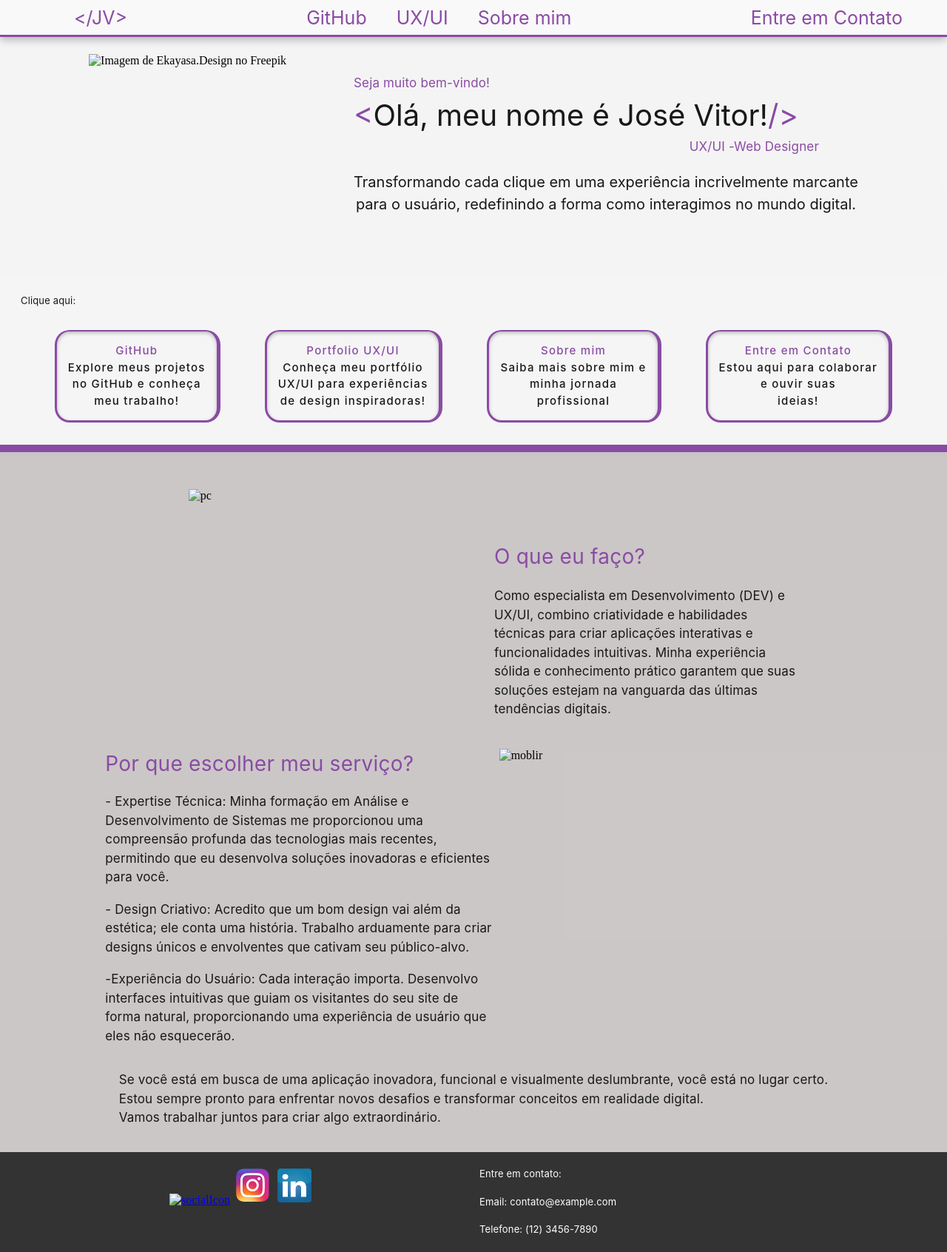
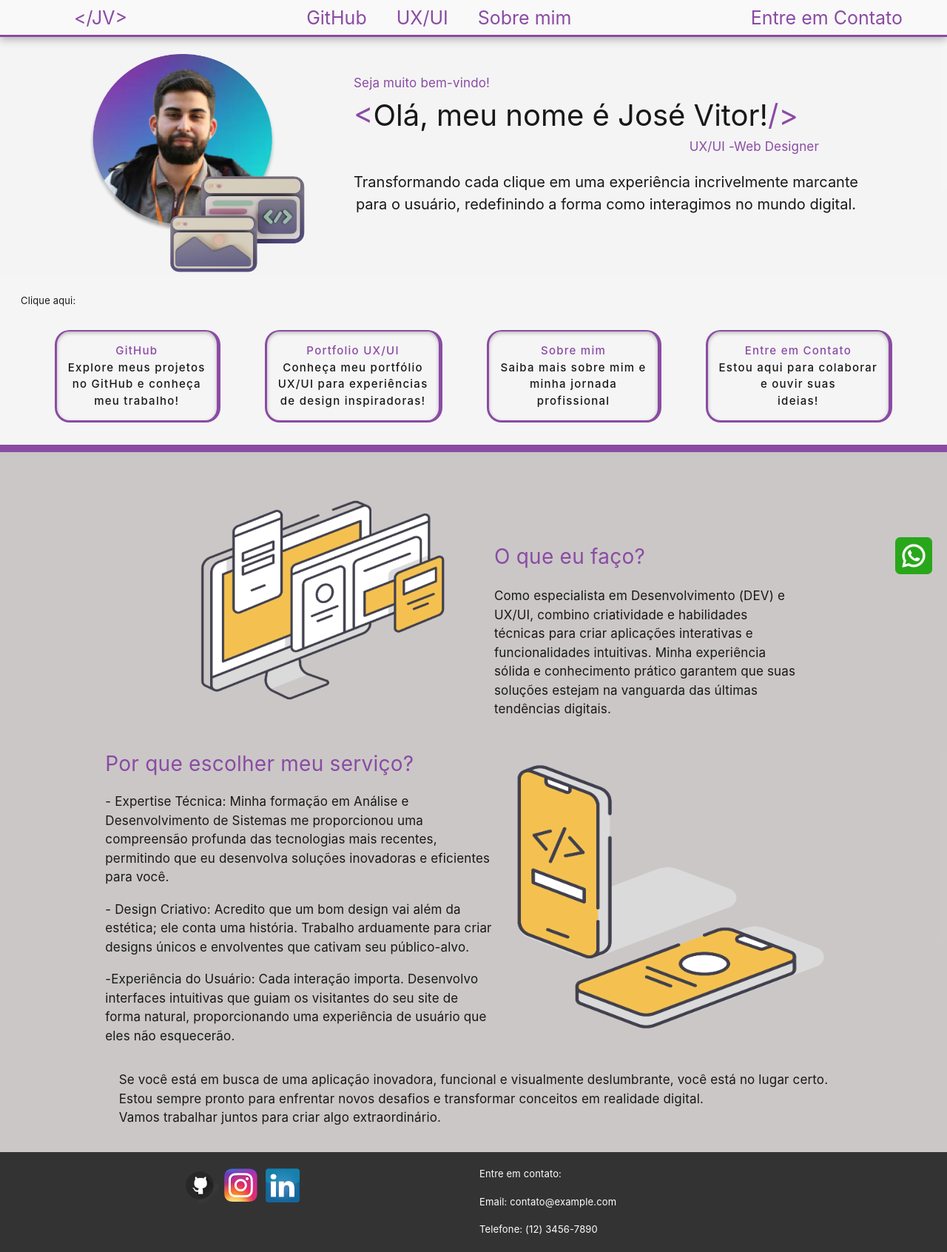
Before and after one commit to jv-andrade/sitejv, a plain HTML site: page index.html in a window 1280 px wide. Shown: the whole page at 74% size. Drawn offline with Linux system fonts and the light colour scheme; the site is published under a folder, as on GitHub Pages, so addresses that start at the root find nothing.

Commit message:
Update index.html

```diff
--- a/index.html
+++ b/index.html
@@ -8,7 +8,7 @@
     <link rel="stylesheet" href="css/style.css">
 
     <title>&lt;/JV &gt </title>
-    <link rel="icon" href="/img/favicon-16x16.png" type="image/x-icon">
+    <link rel="icon" href="img/favicon-16x16.png" type="image/x-icon">
 
 </head>
 
@@ -26,7 +26,7 @@
             <div class="menu-responsive">
                 <a class="headerButtonStyle" href="index.html">&lt;/JV&gt</a>
                 <a class="headerButtonStyle" href="https://www.github.com">GitHub</a>
-                <a class="headerButtonStyle" href="/uxui.html">UX/UI</a>
+                <a class="headerButtonStyle" href="uxui.html">UX/UI</a>
 
                 <a class="headerButtonStyle" href="sobremim.html">Sobre mim</a>
                 <a class="headerButtonStyle" href="entrecontato.html">Entre em Contato</a>
@@ -35,7 +35,7 @@
             <div class="headerButtonLeft"><a class="headerButtonStyle" href="index.html">&lt;/JV&gt</a></div>
             <div class="headerButtonCenter">
                 <a class="headerButtonStyle" href="www.github.com">GitHub</a>
-                <a class="headerButtonStyle" href="/uxui.html">UX/UI</a>
+                <a class="headerButtonStyle" href="uxui.html">UX/UI</a>
                 <a class="headerButtonStyle" href="sobremim.html">Sobre mim</a>
             </div>
             <div class="headerButtonRight">
@@ -47,7 +47,7 @@
 
 
     <main class="main">
-        <img class="imgJVmainPrincipal" src="/img/imgJVmainPrincipal.png" alt="Imagem de Ekayasa.Design no Freepik">
+        <img class="imgJVmainPrincipal" src="img/imgJVmainPrincipal.png" alt="Imagem de Ekayasa.Design no Freepik">
 
         <div class="mainTxtPrincipal">
             <h6 class="colorpurple">Seja muito bem-vindo!</h6>
@@ -95,7 +95,7 @@
     <hr class="hrBorder">
 
     <article class="styleArticle">
-        <img src="/img/pcweb.png" alt="pc" class="img600moblie pcweb">
+        <img src="img/pcweb.png" alt="pc" class="img600moblie pcweb">
         <div>
             <h4 class="colorpurple articleOqueeufaco">O que eu faço?</h4>
             <h6 class="colorBlack">Como especialista em Desenvolvimento (DEV) e<br>
@@ -132,7 +132,7 @@
                 eles não esquecerão.<br>
             </h6>
         </div>
-        <img src="/img/moblie.png" alt="moblir" class="img600moblie moblieimg">
+        <img src="img/moblie.png" alt="moblir" class="img600moblie moblieimg">
     </article>
 
     <article class="styleArticleEnd">
@@ -154,7 +154,7 @@
     <footer class="footer">
         <div class="footer-content">
             <div class="socialIcons">
-                <a href="#" target="_blank" class="socialIcon"><img src="/img/socialIcon/git.png" alt="socialIcon"></a>
+                <a href="#" target="_blank" class="socialIcon"><img src="img/socialIcon/git.png" alt="socialIcon"></a>
                 <a href="#" target="_blank" class="socialIcon"><img src="img/socialIcon/instagram.png"
                         alt="socialIcon"></a>
                 <a href="#" target="_blank" class="socialIcon"><img src="img/socialIcon/linkedin.png"
@@ -172,7 +172,7 @@
     <!-- Ícone do WhatsApp -->
 
     <div id="WhatsAppIcon" class="WhatsAppIcon">
-        <img src="/img/socialIcon/whatsapp.png" alt="">
+        <img src="img/socialIcon/whatsapp.png" alt="">
 
     </div>
 
```
